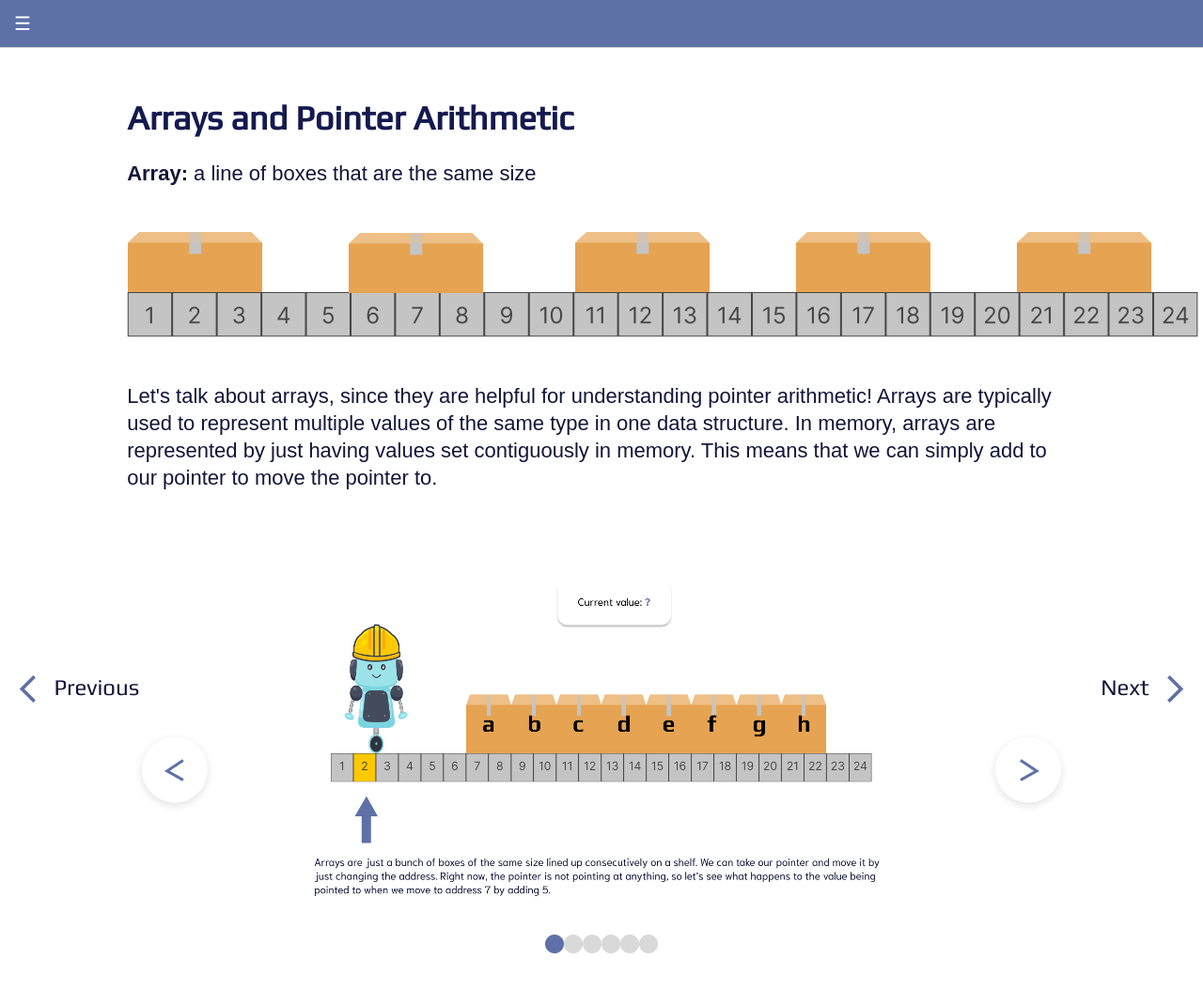
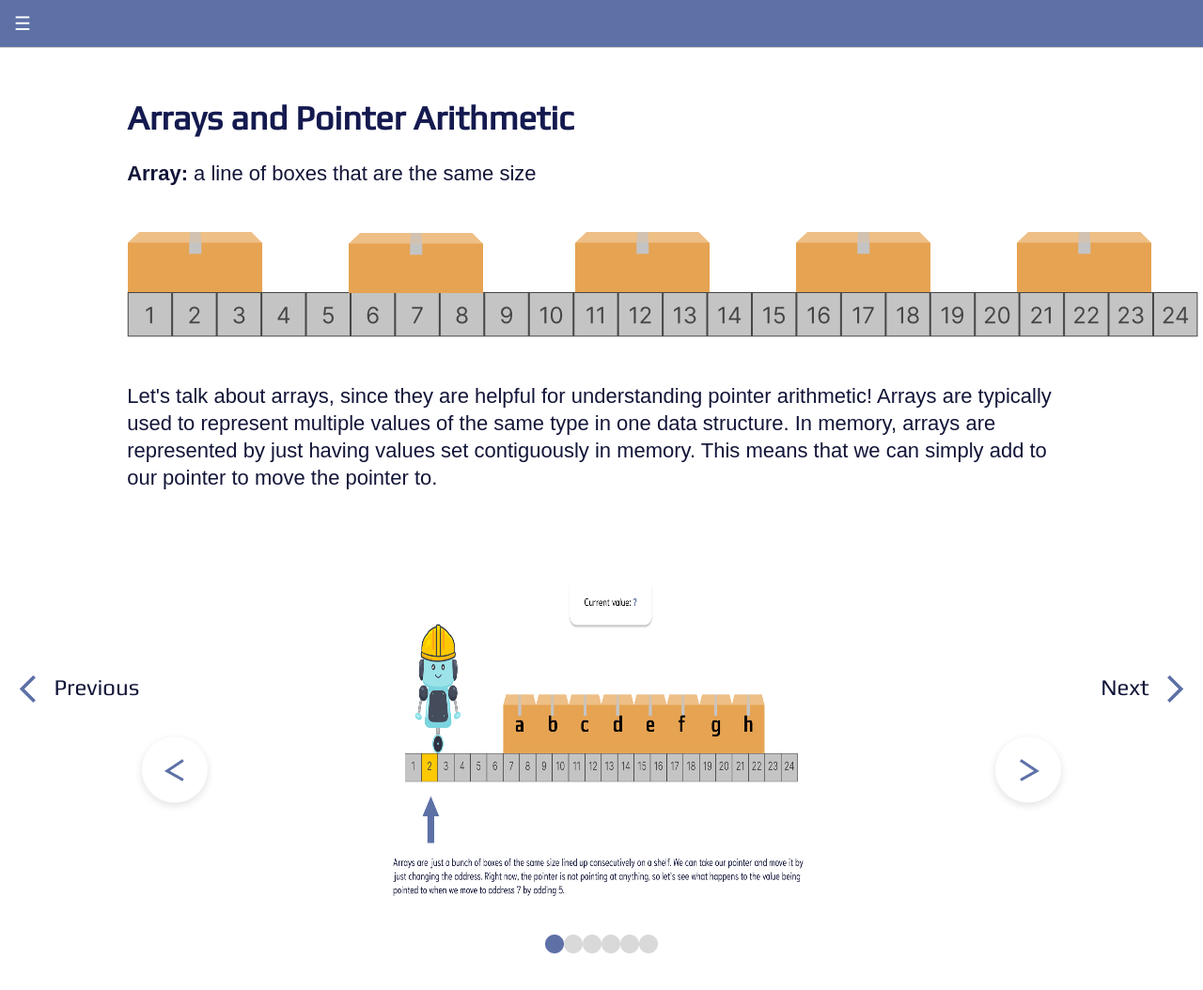
Before and after one commit to uclaacm/parcel-pointers, a React app: page /lesson-7 in a window 1280 px wide. Shown: the top 1054 px of the page at 94% size. Built offline with nearby package versions, Linux system fonts and the light colour scheme; a web font is replaced by a local one.

Commit message:
finished lesson 7 scss

```diff
--- a/src/styles/Lesson7.scss
+++ b/src/styles/Lesson7.scss
@@ -1,8 +1,8 @@
 @import './global';
 
 // lesson7slides
-//=======================================
+// =======================================
 
-// .lesson7slides {
-//   width: 55%;
-// }
+.lesson7slides {
+  width: 55%;
+}
```
